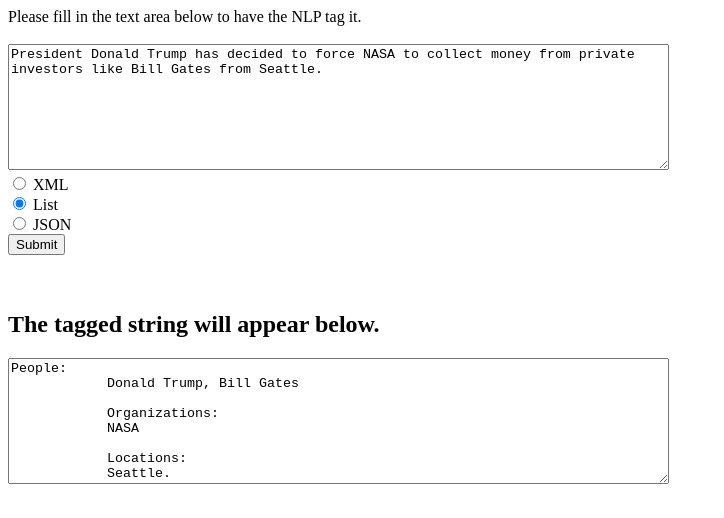
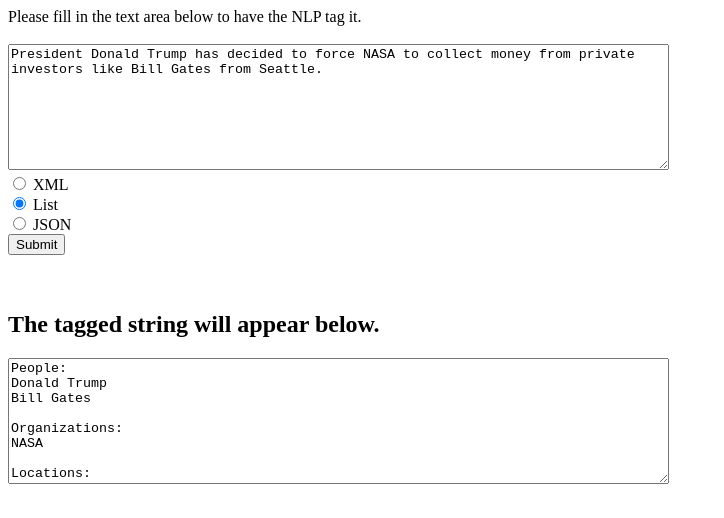
Before and after one commit to PSUSWENG894/nlpApp, a website: page nodeform/nlpform.html in a window 1280 px wide. Shown: the whole page, without its empty margins (0-724 px from the left). Drawn offline with Linux system fonts and the light colour scheme.

```diff
--- a/nodeform/nlpform.html
+++ b/nodeform/nlpform.html
@@ -19,13 +19,14 @@
   <div>
     <h2>The tagged string will appear below.</h2>
     <textarea name="outputString" id="outputString" rows="8" cols="80" readonly="true">People:
-	    Donald Trump, Bill Gates
+Donald Trump
+Bill Gates
 
-	    Organizations:
-	    NASA
+Organizations:
+NASA
 
-	    Locations:
-	    Seattle.</textarea>
+Locations:
+Seattle.</textarea>
   </div>
 </body>
 </html>
```
